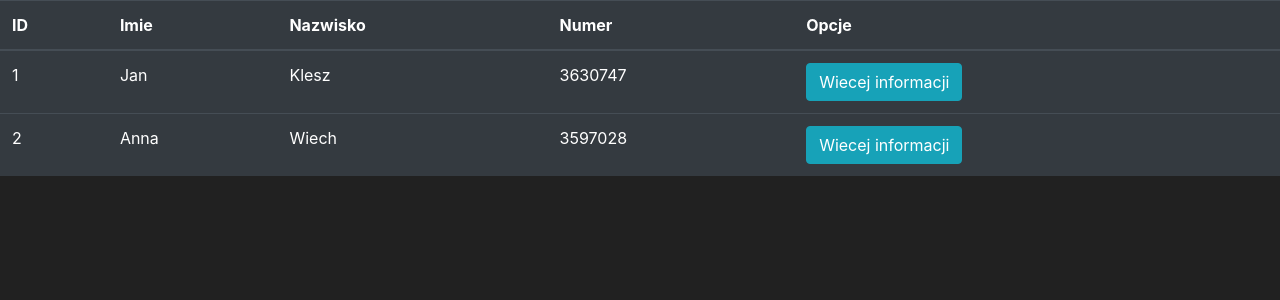
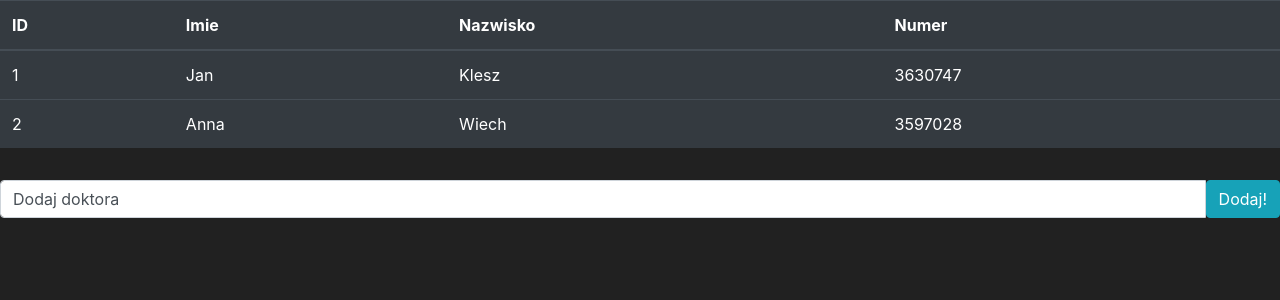
Before and after one commit to PiotrKwiatosz/ISZLC, a Flask app: page /iszlc in a window 1280 px wide. Shown: the part 56-356 px from the top of the page. Run offline with Flask 2, Linux system fonts and the light colour scheme; data comes from the database, SQL or seed files in the repository; some libraries are stand-ins or nearby versions.

Commit message:
13.09.2022 - Update, - add field

```diff
--- a/iszlc/templates/iszlc.html
+++ b/iszlc/templates/iszlc.html
@@ -4,6 +4,7 @@
 {% endblock %}
 
 {% block content %}
+
 <table class="table table-hover table-dark">
     <thead>
         <tr>
@@ -12,10 +13,9 @@
             <th scope="col">Imie</th>
             <th scope="col">Nazwisko</th>
             <th scope="col">Numer</th>
-                <th scope="col">Opcje</th>
         </tr>
     </thead>
-        <tbody>
+
     <!-- Your rows inside the table HERE: -->
     {% for doktor in Doctors %}
         <tr>
@@ -23,11 +23,18 @@
             <td>{{ doktor.doctor_name }}</td>
             <td>{{ doktor.doctor_surname }}</td>
             <td>{{ doktor.doctor_nr }}</td>
-                    <td>
-                        <button class="btn btn-outline btn-info">Wiecej informacji</button>
             </td>
         </tr>
+
     {% endfor %}
-        </tbody>
+</table>
+            <u1 class="list-group mb-3"></u1>
+            <form action="" method="post">
+                <div class="input-group">
+                    <input type="text" name="Doktor" class="form-control"
+                    <input type="submit" value="Dodaj doktora">
+                    <td><button class="btn btn-outline btn-info">Dodaj!</button></td>
+                </di>
+            </form>
 </table>
 {% endblock %}
```
Lines whose indentation alone changed are shown as unchanged.
